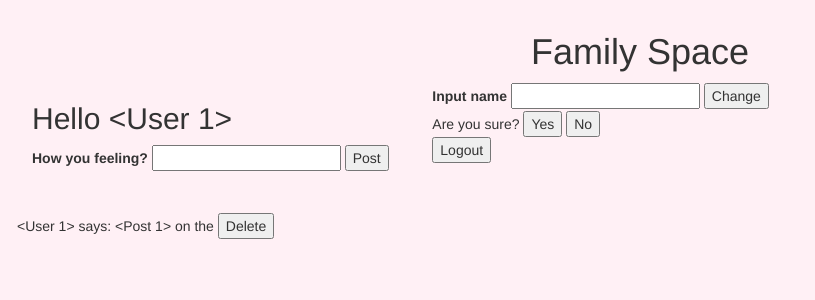
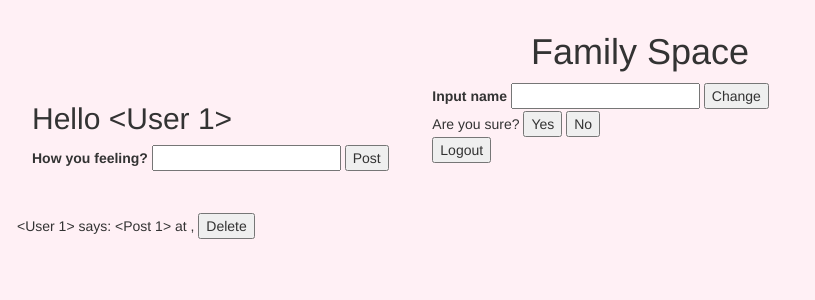
Before and after one commit to ykyasin/Family-Space, a Flask app: template application/templates/index.html in a window 1280 px wide. Shown: the top 300 px of the page, without its empty margins (0-815 px from the left). Run offline with Flask 2, Linux system fonts and the light colour scheme; tables that the repository leaves empty hold one stand-in row (values such as "Sample post"); the template is opened without the code that fills it: values that come from a table or form of the project are taken from there, most other values are stand-ins (such as "Sample title", 1, 10 or a date in 2020); some libraries are stand-ins or nearby versions.

Commit message:
Adding datetime to posts 5

```diff
--- a/application/templates/index.html
+++ b/application/templates/index.html
@@ -39,7 +39,7 @@
     <br>
     <form action="" method="POST">
     {% for post in posts %}
-        <p class="hmm"> {{users[posts.index(post)]}} says: {{post}} on the {{post_time[posts.index(post)].strftime("%B")}} </p>
+        <p class="hmm"> {{users[posts.index(post)]}} says: {{post}} at {{post_time[posts.index(post)].strftime("%X")}}, {{post_time[posts.index(post)].strftime("%x")}} </p>
         {% if users[posts.index(post)] == user %}
                 {{postform.post(value=posts_id[posts.index(post)])}}
                 {{postform.submit2}}
```
